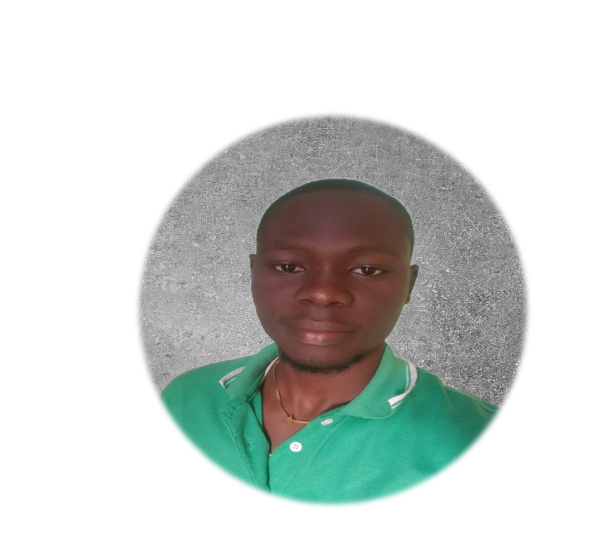
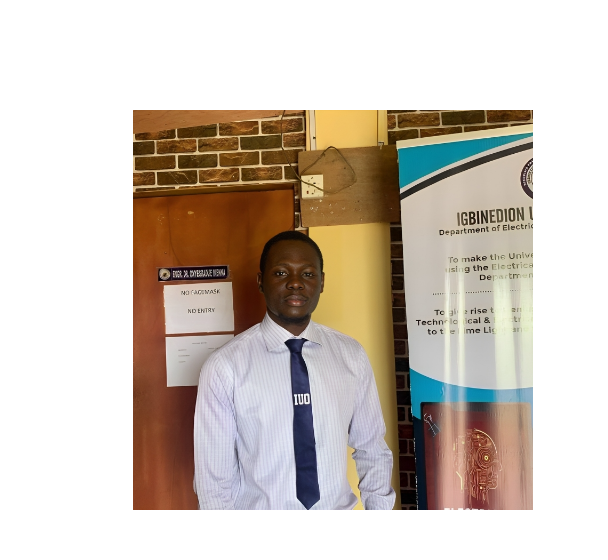
Before and after one commit to Legacy5234/Portfolio, a plain HTML site: page index.html in a window 1280 px wide. Shown: the part 174-734 px from the top of the page, 131-739 px from the left. Drawn offline with Linux system fonts and the light colour scheme.

Commit message:
Update index.html

```diff
--- a/index.html
+++ b/index.html
@@ -38,7 +38,7 @@
     </nav>
     <section id="profile">
       <div class="section__pic-container">
-        <img src="./assets/pic_1.png" alt="Tari Shell profile picture" />
+        <img src="./assets/profile.png" alt="Tari Shell profile picture" />
       </div>
       <div class="section__text">
         <p class="section__text__p1">Hi, I'm</p>
```
